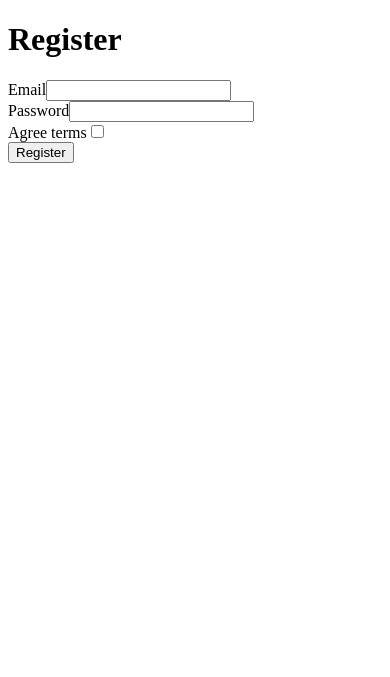
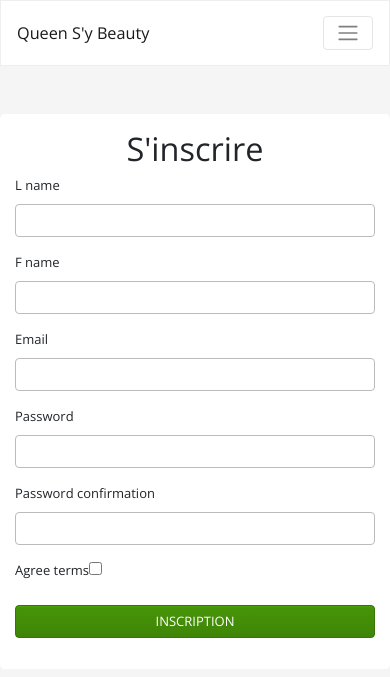
Before and after one commit to maamoune97/queen-sy-beauty, a Symfony app: template templates/registration/register.html.twig in a window 390 px wide. Shown: the top 677 px of the page. Run offline with Twig, Linux system fonts and the light colour scheme; the template is opened without the code that fills it, so the values that code supplies are empty; form fields are guessed from the names that the template uses; some libraries are stand-ins or nearby versions.

Commit message:
complete registration and login

```diff
--- a/src/Controller/HomeController.php
+++ b/src/Controller/HomeController.php
@@ -9,12 +9,12 @@ use Symfony\Component\Routing\Annotation\Route;
 class HomeController extends AbstractController
 {
     /**
-     * @Route("/home", name="home")
+     * @Route("/", name="home")
      */
     public function index(): Response
     {
         return $this->render('home/index.html.twig', [
-            'controller_name' => 'HomeController',
+
         ]);
     }
 }
--- a/src/Controller/RegistrationController.php
+++ b/src/Controller/RegistrationController.php
@@ -28,7 +28,7 @@ class RegistrationController extends AbstractController
             $user->setPassword(
                 $passwordEncoder->encodePassword(
                     $user,
-                    $form->get('plainPassword')->getData()
+                    $form->get('password')->getData()
                 )
             );
 
@@ -46,7 +46,7 @@ class RegistrationController extends AbstractController
         }
 
         return $this->render('registration/register.html.twig', [
-            'registrationForm' => $form->createView(),
+            'form' => $form->createView(),
         ]);
     }
 }
--- a/src/Security/AppAuthenticator.php
+++ b/src/Security/AppAuthenticator.php
@@ -96,7 +96,7 @@ class AppAuthenticator extends AbstractFormLoginAuthenticator implements Passwor
             return new RedirectResponse($targetPath);
         }
 
-        // For example : return new RedirectResponse($this->urlGenerator->generate('some_route'));
+        return new RedirectResponse($this->urlGenerator->generate('home'));
         throw new \Exception('TODO: provide a valid redirect inside '.__FILE__);
     }
 
--- a/templates/base.html.twig
+++ b/templates/base.html.twig
@@ -2,18 +2,35 @@
 <html>
     <head>
         <meta charset="UTF-8">
-        <title>{% block title %}Queen s'y beauty{% endblock %}</title>
+        <meta http-equiv="X-UA-Compatible" content="IE=edge">
+        <meta name="viewport" content="width=device-width, initial-scale=1.0">
+
+        <title>{% block title %}{% endblock %}Queen s'y beauty</title>
+        <link rel="stylesheet" href="/assets/css/bootstrap_simplex.min.css">
+        <link rel="stylesheet" href="/assets/css/app.css">
+        <link rel="stylesheet" href="/assets/fontawesome-5.15.1/css/all.css">
+
         {# Run `composer require symfony/webpack-encore-bundle`
            and uncomment the following Encore helpers to start using Symfony UX #}
         {% block styles %}
             {#{{ encore_entry_link_tags('app') }}#}
         {% endblock %}
-
+        <script src="/assets/js/jquery.min.js"></script>
+        <script src="/assets/js/popper.min.js"></script>
+        <script src="/assets/js/bootstrap.min.js"></script>
         {% block javascripts %}
             {#{{ encore_entry_script_tags('app') }}#}
         {% endblock %}
     </head>
     <body>
-        {% block body %}{% endblock %}
+        <header>
+            {% include "./partials/header.html.twig" %}
+        </header>
+        <main>
+            {% block body %}{% endblock %}
+        </main>
+        <footer>
+
+        </footer>
     </body>
 </html>
--- /dev/null
+++ b/templates/partials/header.html.twig
@@ -0,0 +1,66 @@
+<nav class="navbar navbar-expand-lg navbar-light bg-light">
+	<a class="navbar-brand" href="{{path('home')}}">Queen S'y Beauty</a>
+	<button class="navbar-toggler" type="button" data-toggle="collapse" data-target="#navbarColor03" aria-controls="navbarColor03" aria-expanded="false" aria-label="Toggle navigation">
+		<span class="navbar-toggler-icon"></span>
+	</button>
+
+	<div class="collapse navbar-collapse" id="navbarColor03">
+		<ul class="navbar-nav mr-auto">
+			<li class="nav-item dropdown">
+				<a class="nav-link dropdown-toggle" data-toggle="dropdown" href="#" role="button" aria-haspopup="true" aria-expanded="false">Catégories</a>
+				<div class="dropdown-menu">
+					{# {% for category in globalRender.findAllCategories %}
+						<a class="dropdown-item" href="#">{{category.name}}</a>
+					{% endfor %} #}
+					{% for i in 1..7 %}
+						<a class="dropdown-item" href="#">Categorie {{i}}</a>
+					{% endfor %}
+				</div>
+			</li>
+		</ul>
+		<form class="form-inline my-2 my-lg-0 mr-auto" data-children-count="1">
+			<input class="form-control mr-sm-2" type="text" placeholder="Produit, Categorie, ..." style="width: 30em;">
+			<button class="btn btn-primary my-2 my-sm-0" type="submit">Rechercher</button>
+		</form>
+		<ul class="navbar-nav ml-auto">
+			<li class="nav-item dropdown">
+				<a class="nav-link dropdown-toggle" data-toggle="dropdown" href="#" role="button" aria-haspopup="true" aria-expanded="false">
+					<button class="btn btn-primary">
+						{% if app.user %}
+						Bienvenue {{app.user.lName}}
+						{% else %}
+							Connexion
+						{% endif %}
+					</button>
+				</a>
+				<div class="dropdown-menu">
+					{% if app.user %}
+					<a class="dropdown-item dropdown-item-btn" href="{{path('app_logout')}}">
+						<button class="btn btn-primary btn-block">Déconnexion</button>
+					</a>
+					{% else %}
+					<a class="dropdown-item dropdown-item-btn " href="{{path('app_login')}}">
+						<button class="btn btn-primary btn-block">Connexion</button>
+					</a>
+					<a class="dropdown-item dropdown-item-btn" href="{{path('app_register')}}">
+						<button class="btn btn-primary btn-block">Inscription</button>
+					</a>
+					{% endif %}
+					<div class="dropdown-divider"></div>
+					<a class="dropdown-item" href="#">Mes Commandes</a>
+					{# <a class="dropdown-item" href="#">Mes envies</a> #}
+					<a class="dropdown-item" href="#">Mon compte</a>
+				</div>
+			</li>
+		</ul>
+		<ul class="navbar-nav ml-1">
+			<li class="nav-item">
+				<a class="nav-link" href="#">Qui somme-nous <i class="fas fa-question-circle"></i></a>
+			</li>
+			<li class="nav-item">
+				{# <a class="nav-link" href="{{path('cart_show')}}"><i class="fas fa-shopping-basket"></i> Panier<spa class="font-weight-bold" >({{globalRender.getCartProductCount}})</span></a> #}
+				<a class="nav-link" href="#"><i class="fas fa-shopping-basket"></i> Panier<spa class="font-weight-bold" >(2)</span></a>
+			</li>
+		</ul>
+	</div>
+</nav>
--- a/templates/registration/register.html.twig
+++ b/templates/registration/register.html.twig
@@ -1,21 +1,53 @@
 {% extends 'base.html.twig' %}
 
-{% block title %}Register{% endblock %}
+{% block title %}Inscription | {% endblock %}
 
 {% block body %}
+<div class="container mt-5 white-card">
+
     {% for flashError in app.flashes('verify_email_error') %}
         <div class="alert alert-danger" role="alert">{{ flashError }}</div>
     {% endfor %}
 
-    <h1>Register</h1>
-
-    {{ form_start(registrationForm) }}
-        {{ form_row(registrationForm.email) }}
-        {{ form_row(registrationForm.plainPassword, {
-            label: 'Password'
-        }) }}
-        {{ form_row(registrationForm.agreeTerms) }}
-
-        <button type="submit" class="btn">Register</button>
-    {{ form_end(registrationForm) }}
+    <h1 class="text-center">S'inscrire</h1>
+    {{form_start(form)}}
+    <div class="row">
+        <div class="col-12 col-md-6 offset-md-3">
+            {{form_row(form.lName)}}
+        </div>
+    </div>
+    <div class="row">
+        <div class="col-12 col-md-6 offset-md-3">
+            {{form_row(form.fName)}}
+        </div>
+    </div>
+    <div class="row">
+        <div class="col-12 col-md-6 offset-md-3">
+            {{form_row(form.email)}}
+        </div>
+    </div>
+    <div class="row">
+        <div class="col-12 col-md-6 offset-md-3">
+            {{form_row(form.password)}}
+        </div>
+    </div>
+    <div class="row">
+        <div class="col-12 col-md-6 offset-md-3">
+            {{form_row(form.passwordConfirmation)}}
+        </div>
+    </div>
+    <div class="row">
+        <div class="col-12 col-md-6 offset-md-3">
+            {{form_row(form.agreeTerms)}}
+        </div>
+    </div>
+    <div class="row">
+        <div class="col-12 offset-md-4 col-md-4 offset-md-4">
+            <div class="form-group">
+                <button type="submit" class="btn btn-success btn-block">INSCRIPTION</button>
+            </div>
+        </div>
+    </div>
+    {{form_end(form)}}
+</div>
 {% endblock %}
```
Also changed, not shown: migrations/Version20210305000657.php (added, +31 -0 lines), src/Entity/User.php (+56 -3 lines), src/Form/RegistrationFormType.php (+35 -14 lines), templates/home/index.html.twig (+2 -15 lines), templates/partials/productCart.html.twig (added, +11 -0 lines), templates/security/login.html.twig (+31 -10 lines), public/assets/css/app.css (added), 1 other file.
